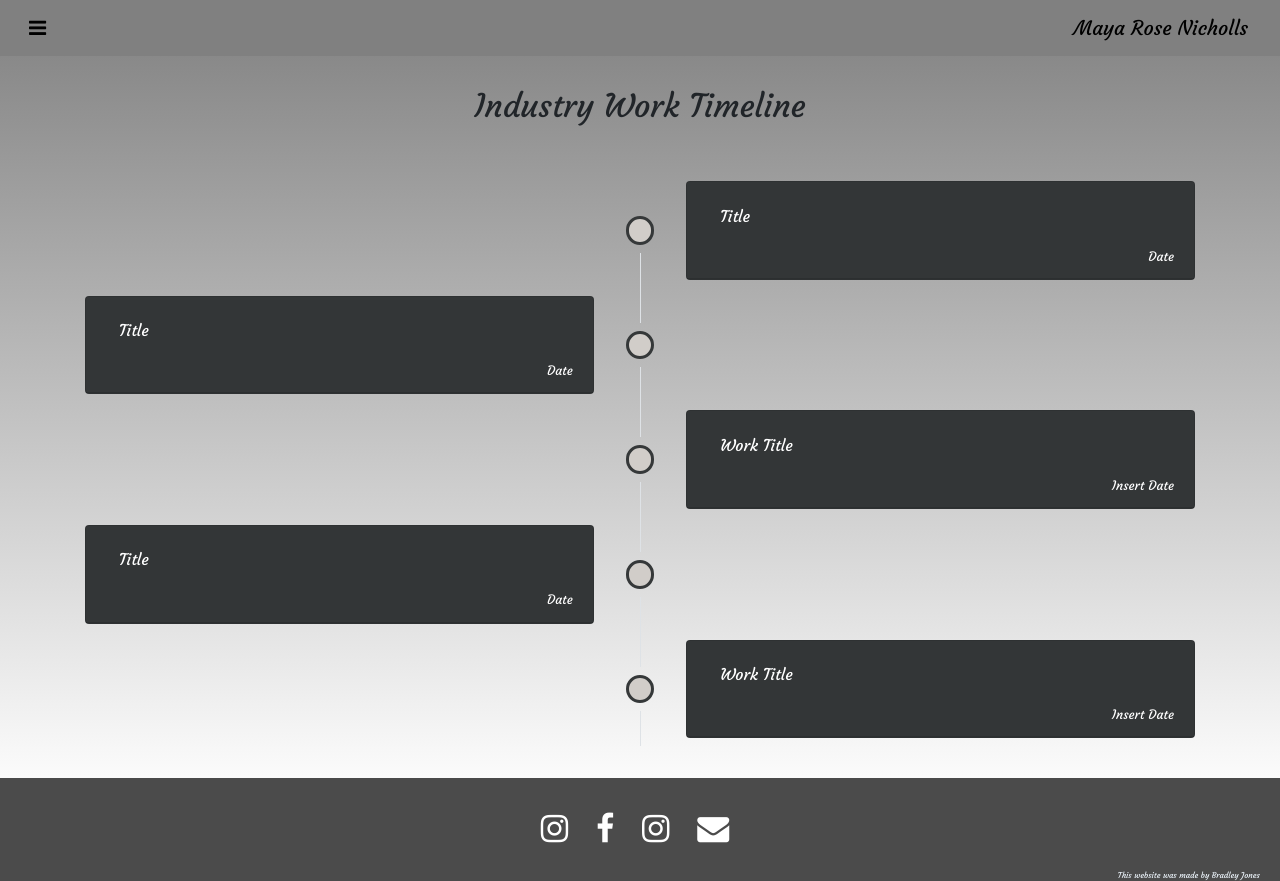
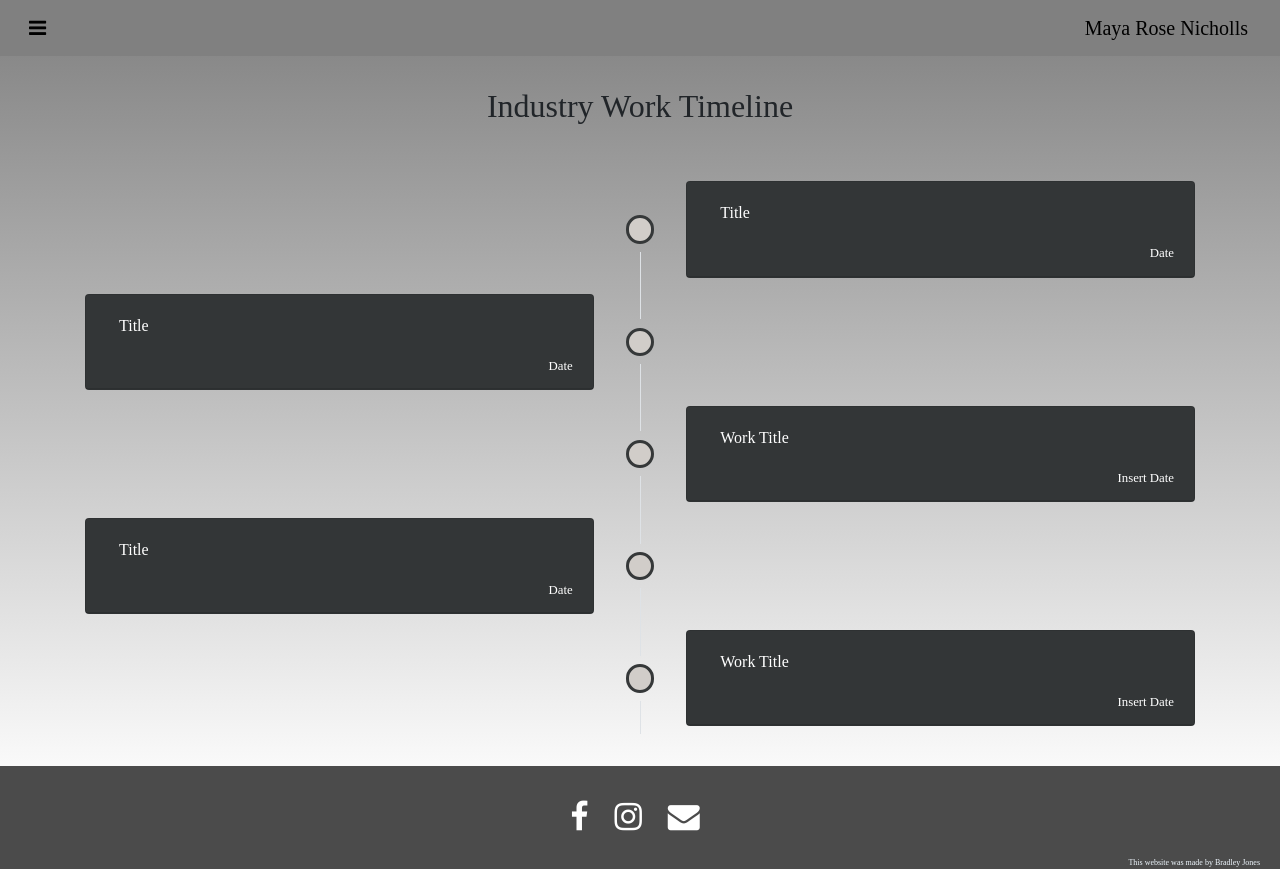
Before and after one commit to BradJones-3/maya-nic, a plain HTML site: page industry.html in a window 1280 px wide. Drawn offline with nearby package versions, Linux system fonts and the light colour scheme.

Commit message:
made some changes to footer and fonts at request of maya

```diff
--- a/assets/css/style.css
+++ b/assets/css/style.css
@@ -3,7 +3,7 @@
 
 body,
 html {
-    font-family: 'Courgette', 'sans-serif';
+    font-family: 'Times New Roman', 'sans-serif';
     height: 100%;
     margin: 0;
 }
--- a/industry.html
+++ b/industry.html
@@ -247,9 +247,6 @@
       <div class="row">
         <div class="col">
           <ul class="list-inline socials">
-            <li class="list-inline-item"><a href="https://www.instagram.com/_mayaroseee/" target="_blank"
-                title="Maya's Personal Instagram"><i class="fa fa-instagram"></i></a>
-            </li>
             <li class="list-inline-item"><a href="https://www.facebook.com/maya.nicholls.9" target="_blank"
                 title="Maya's Facebook"><i class="fa fa-facebook"></i></a>
             </li>
```
Also changed, not shown: about.html (+0 -3 lines), index.html (+0 -3 lines).
